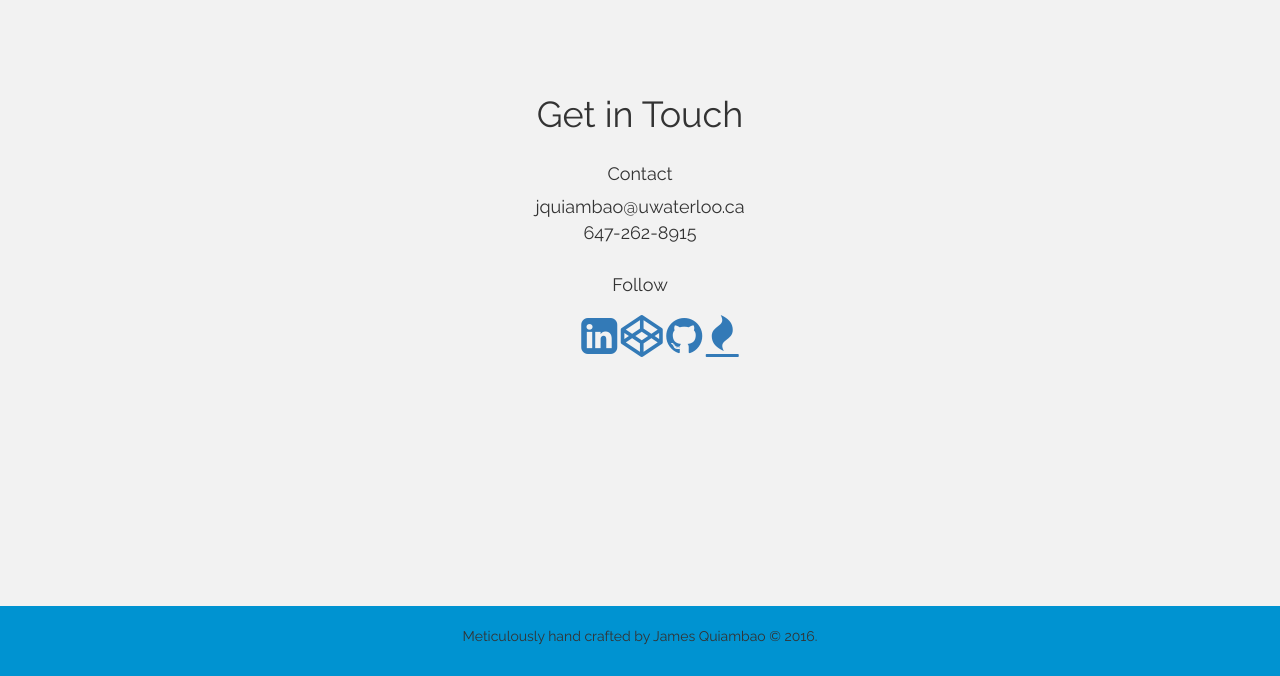
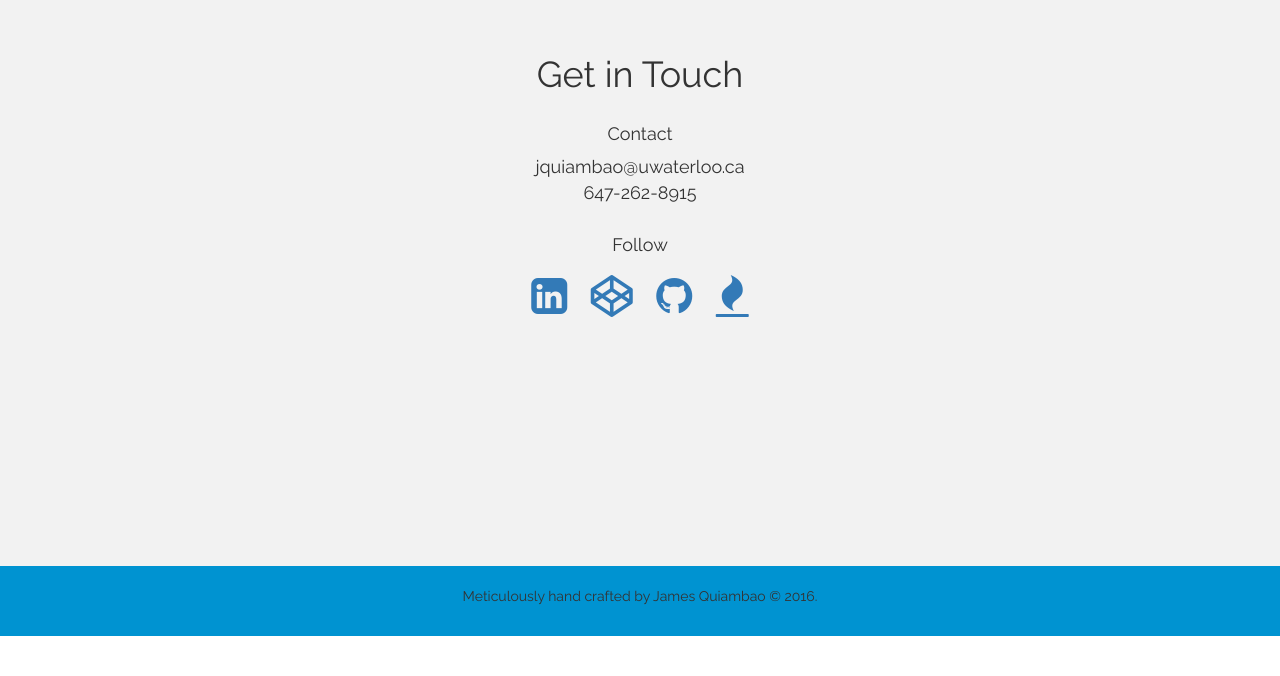
Before and after one commit to Jam3sQ/Jam3sQ.github.io, a plain HTML site: page index.html in a window 1280 px wide. Shown: the part 2674-3350 px from the top of the page. After the commit the page ends 3310 px from the top, so only its background shows below. Drawn offline with nearby package versions, Linux system fonts and the light colour scheme.

Commit message:
Updated Contact Section

```diff
--- a/css/style.css
+++ b/css/style.css
@@ -162,7 +162,7 @@ body {
 
 .contact-container{
   background-color: #f2f2f2;
-  height: 100vh;
+  height: 95vh;
 }
 
 .contact-container div{
@@ -170,6 +170,10 @@ body {
   top: 50%;
   transform: translateY(-50%);
 
+}
+
+.contact-container h1{
+  margin-top: 0px;
 }
 
 .connect-container{
@@ -180,12 +184,15 @@ body {
   font-size: large;
 }
 
-.social li{
-  display: inline;
+.social{
+  padding: 0px;
 }
 
-.linkedin{
+.social li{
+  display: inline-block;
   padding-top: 10px;
+  padding-left: 10px;
+  padding-right: 10px;
 }
 
 footer{
```
